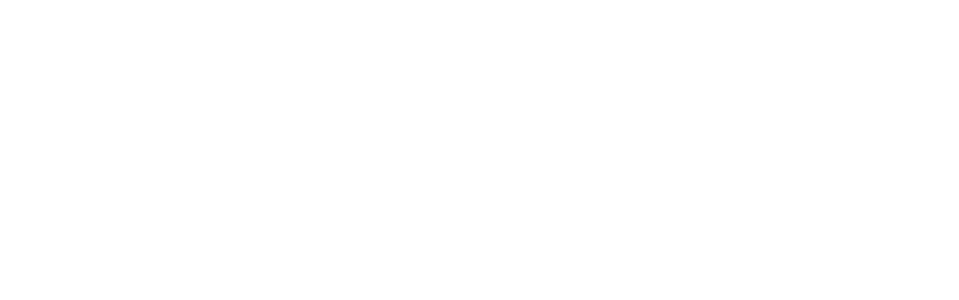
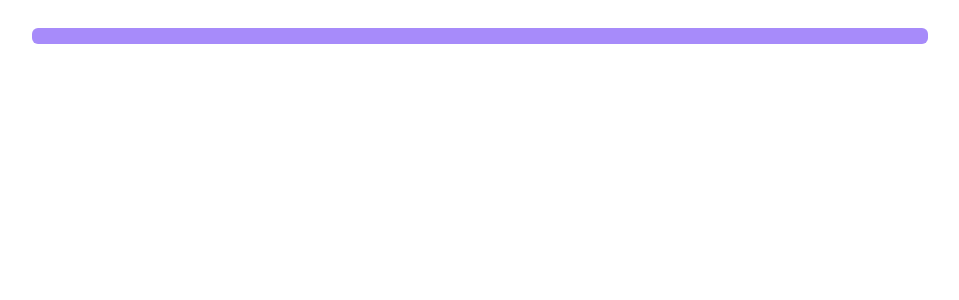
Before and after one commit to Armin-Fullstack/Expenses-Tracker, a React (Vite) app: page / in a window 1280 px wide. Shown: the top 300 px of the page, without its empty margins (160-1119 px from the left). Built offline with nearby package versions, Linux system fonts and the light colour scheme.

Commit message:
Feat: Implemented form container

```diff
--- a/src/components/Form.jsx
+++ b/src/components/Form.jsx
@@ -3,6 +3,9 @@
     return (
     //   Main container
     <div className="main-container">
+        {/* form container  */}
+        <div className="bg-violet-400 mt-7 rounded-md pr-4 pl-2 py-2">
+        </div>
     </div>
     )
   }
```
